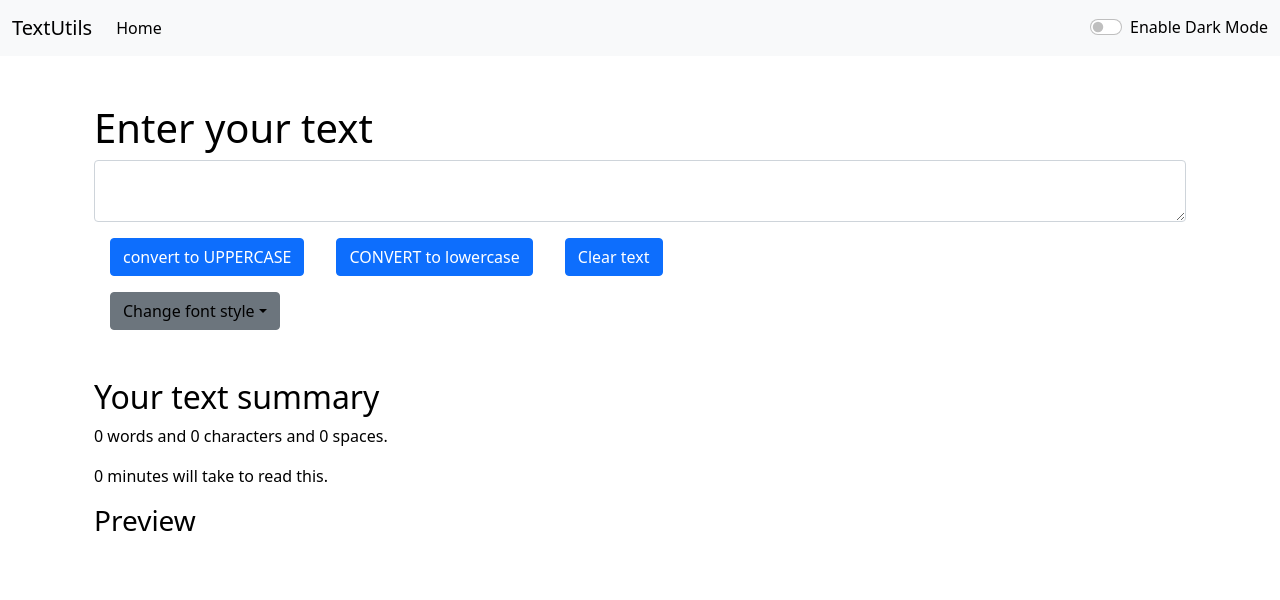
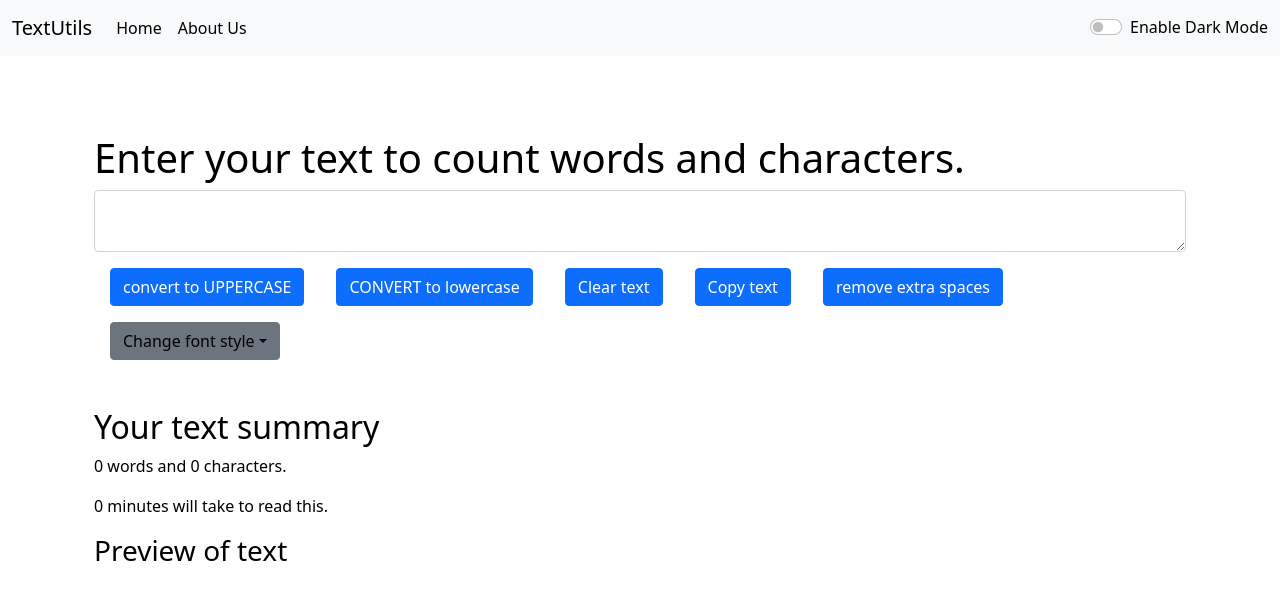
Before and after one commit to innzz/TextUtils, a React (Create React App) app: page / in a window 1280 px wide. Shown: the top 600 px of the page. Built offline with nearby package versions, Linux system fonts and the light colour scheme.

Commit message:
updated some changes

```diff
--- a/package.json
+++ b/package.json
@@ -7,11 +7,10 @@
     "@testing-library/jest-dom": "^5.16.3",
     "@testing-library/react": "^12.1.4",
     "@testing-library/user-event": "^13.5.0",
-    "gh-pages": "^3.2.3",
     "react": "^18.0.0",
     "react-dom": "^18.0.0",
     "react-router-dom": "^6.3.0",
-    "react-scripts": "^2.1.3",
+    "react-scripts": "^5.0.0",
     "web-vitals": "^2.1.4"
   },
   "scripts": {
--- a/src/App.js
+++ b/src/App.js
@@ -1,14 +1,14 @@
 import './App.css';
 import TextForm from './components/TextForm';
 import Navbar from './components/Navbar';
-// import About from './components/About';
+import About from './components/About';
 import Alert from './components/Alert';
 import React, {useState} from 'react'
-// import {
-//   BrowserRouter,
-//   Routes,
-//   Route,
-// } from "react-router-dom";
+import {
+  BrowserRouter,
+  Routes,
+  Route,
+} from "react-router-dom";
 
 let heading = "Enter your text";
 
@@ -47,17 +47,17 @@ function App() {
 
   return (
     <>
-    {/* <BrowserRouter> */}
+    <BrowserRouter>
     <Navbar title="TextUtils" about = "About Us" mode={Mode} toggle={toggle} modeText = {modeText}/>
     <Alert alertMessage = {alertMessage} setalertMessage={setalertMessage}/>
         <div className="container">
-        <TextForm heading={ heading } mode={Mode} showAlert = { showAlertMessage }/>
-      {/* <Routes> */}
-        {/* <Route exact path="/" element={<TextForm heading={ heading } mode={Mode} showAlert = { showAlertMessage }/>} /> */}
-        {/* <Route exact path="/About" element={<About mode={Mode}/>} /> */}
-      {/* </Routes> */}
-    </div>
-    {/* </BrowserRouter> */}
+        {/* <TextForm heading={ heading } mode={Mode} showAlert = { showAlertMessage }/> */}
+      <Routes>
+        <Route exact path="/" element={<TextForm heading={ heading } mode={Mode} showAlert = { showAlertMessage }/>} />
+        <Route exact path="/About" element={<About mode={Mode}/>} />
+      </Routes>
+      </div>
+   </BrowserRouter>
     </>
   );
 }
--- a/src/components/About.js
+++ b/src/components/About.js
@@ -11,7 +11,7 @@ export default function About(props) {
                 <div className="accordion-item" style={{backgroundColor:`${props.mode==='light'?'white':'black'}`}} >
                     <h2 className="accordion-header" id="headingOne" >
                     <button className="accordion-button" type="button" data-bs-toggle="collapse" data-bs-target="#collapseOne" aria-expanded="true" aria-controls="collapseOne" style={{color:`${props.mode==='light'?'black':'white'}`,backgroundColor:`${props.mode==='light'?'white':'#52535a'}`}} >
-                        Accordion Item #1
+                        Analyze your text
                     </button>
                     </h2>
                     <div id="collapseOne" className="accordion-collapse collapse" aria-labelledby="headingOne" data-bs-parent="#accordionExample">
@@ -23,7 +23,7 @@ export default function About(props) {
                 <div className="accordion-item" style={{backgroundColor:`${props.mode==='light'?'white':'black'}`}} >
                     <h2 className="accordion-header" id="headingTwo">
                     <button className="accordion-button collapsed" type="button" data-bs-toggle="collapse" data-bs-target="#collapseTwo" aria-expanded="false" aria-controls="collapseTwo" style={{color:`${props.mode==='light'?'black':'white'}`,backgroundColor:`${props.mode==='light'?'white':'#52535a'}`}} >
-                        Accordion Item #2
+                        Free to use
                     </button>
                     </h2>
                     <div id="collapseTwo" className="accordion-collapse collapse" aria-labelledby="headingTwo" data-bs-parent="#accordionExample">
@@ -35,7 +35,7 @@ export default function About(props) {
                 <div className="accordion-item" style={{backgroundColor:`${props.mode==='light'?'white':'black'}`}} >
                     <h2 className="accordion-header" id="headingThree">
                     <button className="accordion-button collapsed" type="button" data-bs-toggle="collapse" data-bs-target="#collapseThree" aria-expanded="false" aria-controls="collapseThree" style={{color:`${props.mode==='light'?'black':'white'}`,backgroundColor:`${props.mode==='light'?'white':'#52535a'}`}} >
-                        Accordion Item #3
+                        Browser compatiblity
                     </button>
                     </h2>
                     <div id="collapseThree" className="accordion-collapse collapse" aria-labelledby="headingThree" data-bs-parent="#accordionExample">
--- a/src/components/Alert.js
+++ b/src/components/Alert.js
@@ -7,11 +7,13 @@ export default function Alert(props) {
     };
 
   return (
-    props.alertMessage && <div>
-        <div className={`alert alert-${props.alertMessage.type} alert-dismissible fade show`} role="alert">
-            <strong>{props.alertMessage.type.toUpperCase()}</strong> {props.alertMessage.msg}
-            <button type="button" onClick={dismissAlert} className='btn btn-close' data-bs-dismiss="alert" aria-label="Close"></button>
-        </div>
+    <div style={{height: "30px"}}>
+      {props.alertMessage && <div>
+          <div className={`alert alert-${props.alertMessage.type} alert-dismissible fade show`} role="alert">
+              <strong>{props.alertMessage.type.toUpperCase()}</strong> {props.alertMessage.msg}
+              <button type="button" onClick={dismissAlert} className='btn btn-close' data-bs-dismiss="alert" aria-label="Close"></button>
+          </div>
+      </div>}
     </div>
   )
 }
--- a/src/components/Navbar.js
+++ b/src/components/Navbar.js
@@ -7,21 +7,21 @@ function Navbar(props) {
   return (
   <nav className={`navbar navbar-expand-lg navbar-${props.mode} bg-${props.mode}`}>
     <div className="container-fluid">
-      <a className="navbar-brand" href="#" style={{color:`${props.mode==='light'?'black':'white'}`}}>{props.title}</a>
-      {/* <div className="collapse navbar-collapse" id="navbarSupportedContent"> */}
+      <Link className="navbar-brand" to="/" style={{color:`${props.mode==='light'?'black':'white'}`}}>{props.title}</Link>
+      <div className="collapse navbar-collapse" id="navbarSupportedContent">
         <ul className="navbar-nav me-auto mb-2 mb-lg-0">
           <li className="nav-item">
-            <a className="nav-link active" id="home" aria-current="page" href="#" style={{color:`${props.mode==='light'?'black':'white'}`}} >Home</a>
+            <Link className="nav-link active" id="home" aria-current="page" to="/" style={{color:`${props.mode==='light'?'black':'white'}`}} >Home</Link>
           </li>
-          {/* <li className="nav-item">
-            <a className="nav-link active" aria-current="page" to="#" style={{color:`${props.mode==='light'?'black':'white'}`}} >{props.about}</a>
-          </li> */}
+          <li className="nav-item">
+            <Link className="nav-link active" aria-current="page" to="/About" style={{color:`${props.mode==='light'?'black':'white'}`}} >{props.about}</Link>
+          </li>
         </ul>
         <div className="form-check form-switch">
           <input className="form-check-input" onClick={props.toggle} type="checkbox" id="flexSwitchCheckDefault"/>
           <label className="form-check-label" style={{color:`${props.mode==='light'?'black':'white'}`}}>{ props.modeText }</label>
         </div>
-      {/* </div> */}
+      </div>
     </div>
   </nav>
   )
--- a/src/components/TextForm.js
+++ b/src/components/TextForm.js
@@ -3,31 +3,12 @@ import React, {useState} from 'react'
 export default function TextForm(props) {
 
   const wordsLen = (text)=>{
-    let words = text.split(" ");
-    let wordsLen = words.length;
-    words.forEach((element) => {
-      if (element === '') {
-        wordsLen--;
-      }
-    });
-    return wordsLen;
+    let words = text.split(/\s+/).filter((element)=>{return element !== ""}).length;
+    return words;
   }
 
   const lettersLen = (text)=>{
-    let letters ={}
-    let countText = Array.from(text);
-      let count = 0;
-      let space = 0;
-      for (let index = 0; index < countText.length; index++) {
-        if (countText[index] !== ' ') {
-          count++;
-        }
-        else{
-          space++;
-        }
-      }
-        letters['char']= count;
-        letters['emptySpace']=space;
+        let letters = text.split(/\s+/).filter((element)=>{return element !== ""}).join('').length;
         return letters;
   }
 
@@ -67,15 +48,27 @@ export default function TextForm(props) {
     preview.innerHTML = `<i>${text}</i>`;
   }
 
+  const copyText = ()=>{
+    navigator.clipboard.writeText(text);
+    props.showAlert('Added to clipboard','success');
+  };
+
+  const removeSpaces = ()=>{
+    let newText = text.split(/[ ]+/);
+    setText(newText.join(' '));
+  };
+
   return (
     <>
     <div className='container my-5'>
-        <h1 style={{color:`${props.mode==='light'?'black':'white'}`}}>{props.heading}</h1>
+        <h1 style={{color:`${props.mode==='light'?'black':'white'}`}}>{props.heading} to count words and characters.</h1>
       <textarea id="textArea" className="form-control" value={ text } onChange={onChangeFunc} aria-label="With textarea" style={{color:`${props.mode==='light'?'black':'white'}`,backgroundColor:`${props.mode==='light'?'white':'#52535a'}`}}></textarea>
       <div id="alert"></div>
       <button className="btn btn-primary my-3 mx-3" onClick={toUpCase}>convert to UPPERCASE</button>
       <button className="btn btn-primary my-3 mx-3" onClick={toLowCase}>CONVERT to lowercase</button>
       <button className="btn btn-primary my-3 mx-3" onClick={clearAll}>Clear text</button>
+      <button className="btn btn-primary my-3 mx-3" onClick={copyText}>Copy text</button>
+      <button className="btn btn-primary my-3 mx-3" onClick={removeSpaces}>remove extra spaces</button>
     <div className="dropdown mx-3">
       <a className="btn btn-secondary dropdown-toggle" href="/" role="button" id="dropdownMenuLink" data-bs-toggle="dropdown" aria-expanded="false" style={{color:`${props.mode==='light'?'black':'white'}`}}>
         Change font style
@@ -89,11 +82,11 @@ export default function TextForm(props) {
    </div>
     <div className="container" style={{color:`${props.mode==='light'?'black':'white'}`}}>
       <h2>Your text summary</h2>
-      <p>{wordsLen(text)} words and {lettersLen(text).char} characters and {lettersLen(text).emptySpace} spaces.</p>
+      <p>{wordsLen(text)} words and {lettersLen(text)} characters.</p>
       <p>{0.125 * wordsLen(text)} minutes will take to read this.</p>
-      <h3>Preview</h3>
-      <div className="container">
-      <p id="preview" >{text}</p>
+      <h3>Preview of text</h3>
+      <div className="container p-3" style={{border:`${wordsLen(text) >= 1?'2px solid grey':'0px'}`,borderRadius:`${wordsLen(text) >= 1?'10px':'0px'}`}}>
+      <h2 id="preview" >{text}</h2>
       </div>
     </div>
     </>
```
Also changed, not shown: 1 other file (tests, documents, lock files or other folders).
